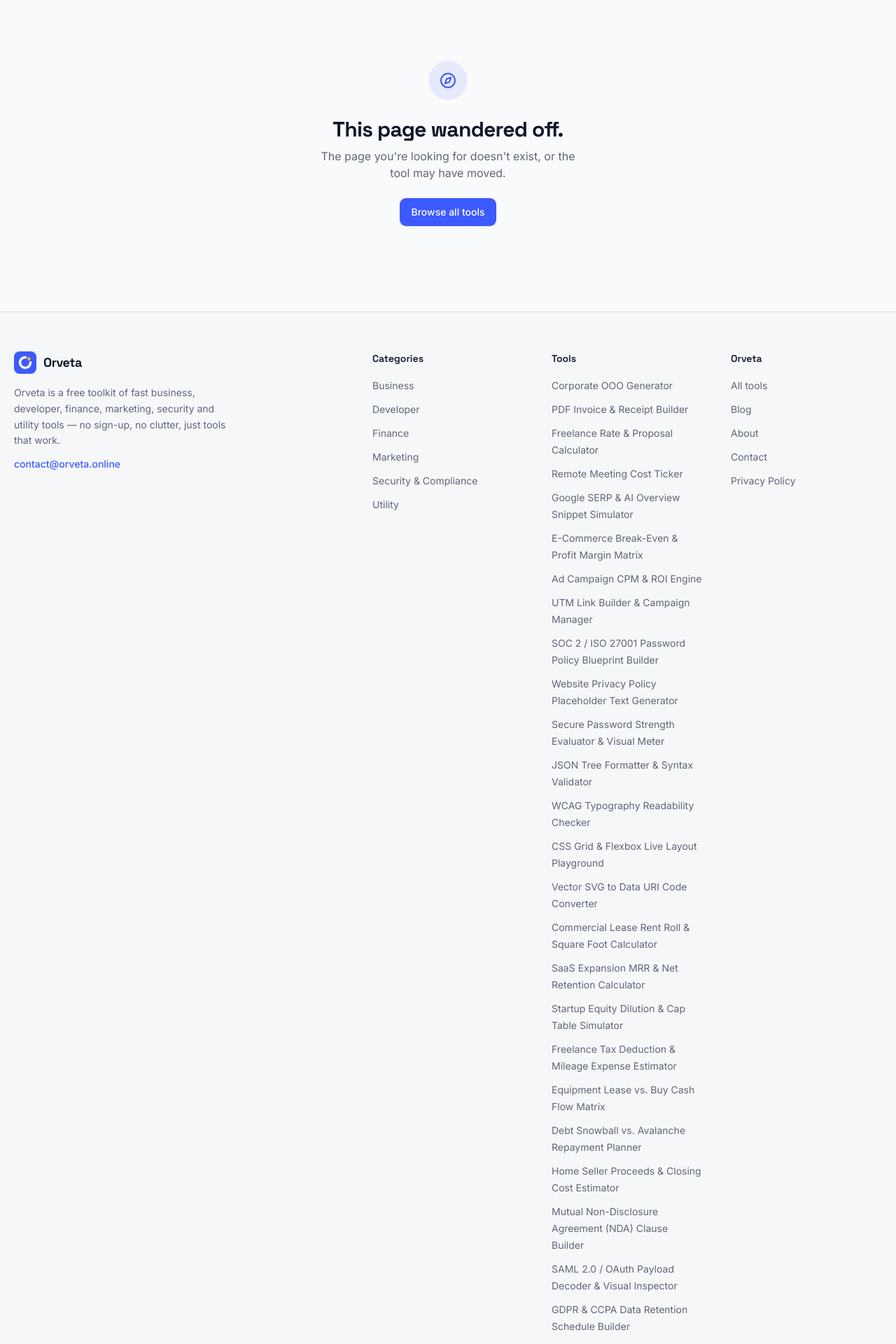
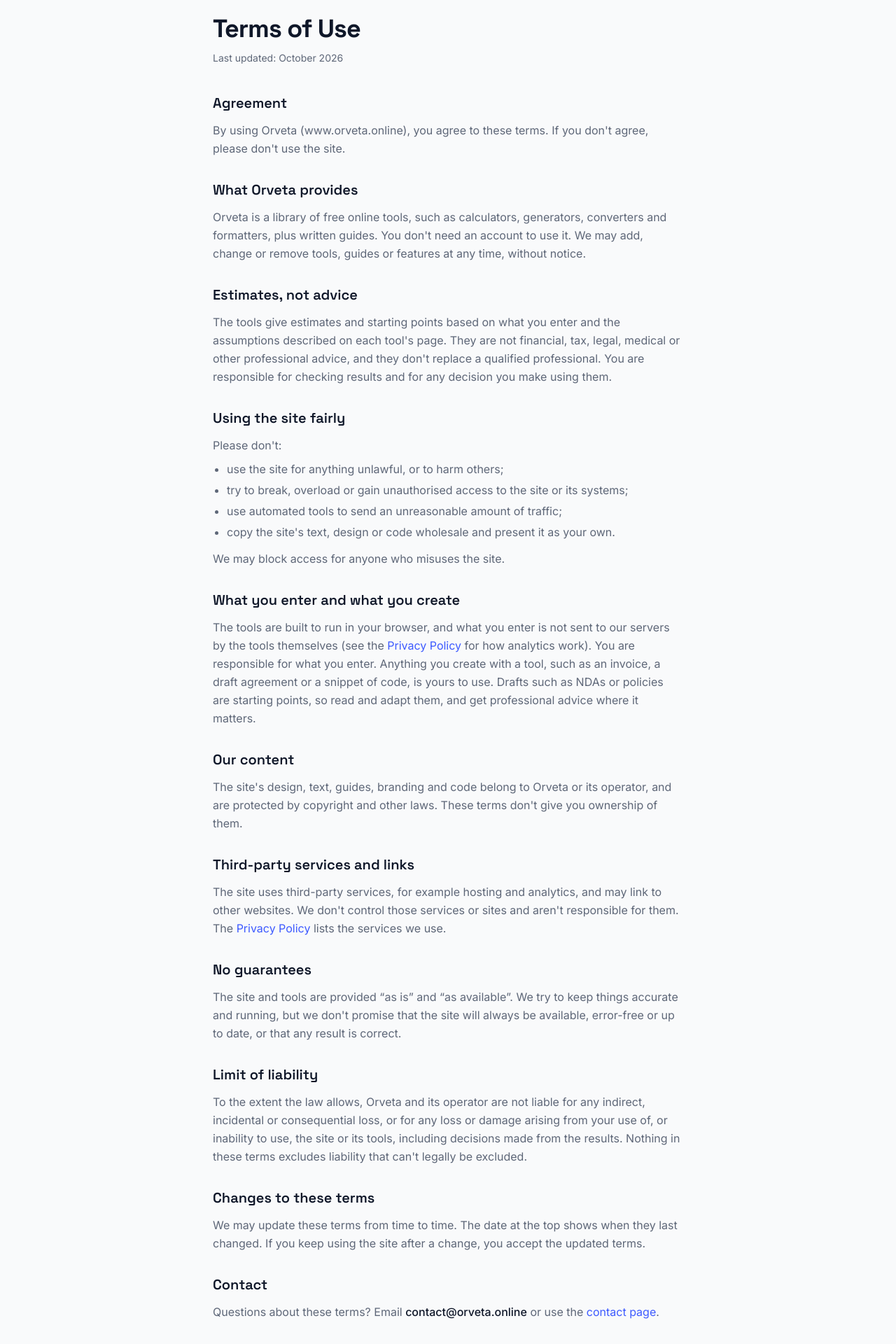
Before and after one commit to hanzlakhalid-dev/Orveta, a Next.js app: page /terms in a window 1280 px wide. Before the commit this address had no page. Shown: the part 100-2020 px from the top of the page at 70% size. Built offline with nearby package versions, Linux system fonts and the light colour scheme.

Commit message:
stage 2.3 implemented

```diff
--- a/src/app/sitemap.ts
+++ b/src/app/sitemap.ts
@@ -22,6 +22,7 @@
     { url: `${siteConfig.url}/about` },
     { url: `${siteConfig.url}/contact` },
     { url: `${siteConfig.url}/privacy` },
+    { url: `${siteConfig.url}/terms` },
   ];
 
   const toolRoutes: MetadataRoute.Sitemap = tools.map((tool) => ({
--- /dev/null
+++ b/src/app/terms/page.tsx
@@ -0,0 +1,149 @@
+import type { Metadata } from "next";
+import Link from "next/link";
+
+import { siteConfig } from "@/lib/site-config";
+import { buildPageMetadata } from "@/lib/metadata";
+
+export const metadata: Metadata = buildPageMetadata({
+  title: "Terms of Use",
+  description: `The terms for using ${siteConfig.name}'s free tools and guides: what the tools do and don't promise, fair use, and how to contact us.`,
+  path: "/terms",
+});
+
+const lastUpdated = "October 2026";
+
+const linkClass = "text-primary underline-offset-4 hover:underline";
+const h2Class = "font-display text-xl font-semibold text-foreground";
+
+export default function TermsPage() {
+  return (
+    <div className="container py-14">
+      <div className="mx-auto max-w-2xl">
+        <h1 className="font-display text-3xl font-bold tracking-tight text-foreground sm:text-4xl">
+          Terms of Use
+        </h1>
+        <p className="mt-3 text-sm text-muted-foreground">Last updated: {lastUpdated}</p>
+
+        <div className="mt-10 space-y-8 text-muted-foreground">
+          <section>
+            <h2 className={h2Class}>Agreement</h2>
+            <p className="mt-3 leading-relaxed">
+              By using {siteConfig.name} ({siteConfig.url.replace("https://", "")}), you agree to
+              these terms. If you don&apos;t agree, please don&apos;t use the site.
+            </p>
+          </section>
+
+          <section>
+            <h2 className={h2Class}>What {siteConfig.name} provides</h2>
+            <p className="mt-3 leading-relaxed">
+              {siteConfig.name} is a library of free online tools, such as calculators, generators,
+              converters and formatters, plus written guides. You don&apos;t need an account to use
+              it. We may add, change or remove tools, guides or features at any time, without
+              notice.
+            </p>
+          </section>
+
+          <section>
+            <h2 className={h2Class}>Estimates, not advice</h2>
+            <p className="mt-3 leading-relaxed">
+              The tools give estimates and starting points based on what you enter and the
+              assumptions described on each tool&apos;s page. They are not financial, tax, legal,
+              medical or other professional advice, and they don&apos;t replace a qualified
+              professional. You are responsible for checking results and for any decision you make
+              using them.
+            </p>
+          </section>
+
+          <section>
+            <h2 className={h2Class}>Using the site fairly</h2>
+            <p className="mt-3 leading-relaxed">Please don&apos;t:</p>
+            <ul className="mt-2 list-disc space-y-1 pl-5 leading-relaxed">
+              <li>use the site for anything unlawful, or to harm others;</li>
+              <li>try to break, overload or gain unauthorised access to the site or its systems;</li>
+              <li>use automated tools to send an unreasonable amount of traffic;</li>
+              <li>copy the site&apos;s text, design or code wholesale and present it as your own.</li>
+            </ul>
+            <p className="mt-3 leading-relaxed">We may block access for anyone who misuses the site.</p>
+          </section>
+
+          <section>
+            <h2 className={h2Class}>What you enter and what you create</h2>
+            <p className="mt-3 leading-relaxed">
+              The tools are built to run in your browser, and what you enter is not sent to our
+              servers by the tools themselves (see the{" "}
+              <Link href="/privacy" className={linkClass}>
+                Privacy Policy
+              </Link>{" "}
+              for how analytics work). You are responsible for what you enter. Anything you create
+              with a tool, such as an invoice, a draft agreement or a snippet of code, is yours to
+              use. Drafts such as NDAs or policies are starting points, so read and adapt them, and
+              get professional advice where it matters.
+            </p>
+          </section>
+
+          <section>
+            <h2 className={h2Class}>Our content</h2>
+            <p className="mt-3 leading-relaxed">
+              The site&apos;s design, text, guides, branding and code belong to {siteConfig.name} or
+              its operator, and are protected by copyright and other laws. These terms don&apos;t
+              give you ownership of them.
+            </p>
+          </section>
+
+          <section>
+            <h2 className={h2Class}>Third-party services and links</h2>
+            <p className="mt-3 leading-relaxed">
+              The site uses third-party services, for example hosting and analytics, and may link to
+              other websites. We don&apos;t control those services or sites and aren&apos;t
+              responsible for them. The{" "}
+              <Link href="/privacy" className={linkClass}>
+                Privacy Policy
+              </Link>{" "}
+              lists the services we use.
+            </p>
+          </section>
+
+          <section>
+            <h2 className={h2Class}>No guarantees</h2>
+            <p className="mt-3 leading-relaxed">
+              The site and tools are provided &ldquo;as is&rdquo; and &ldquo;as available&rdquo;.
+              We try to keep things accurate and running, but we don&apos;t promise that the site
+              will always be available, error-free or up to date, or that any result is correct.
+            </p>
+          </section>
+
+          <section>
+            <h2 className={h2Class}>Limit of liability</h2>
+            <p className="mt-3 leading-relaxed">
+              To the extent the law allows, {siteConfig.name} and its operator are not liable for
+              any indirect, incidental or consequential loss, or for any loss or damage arising from
+              your use of, or inability to use, the site or its tools, including decisions made from
+              the results. Nothing in these terms excludes liability that can&apos;t legally be
+              excluded.
+            </p>
+          </section>
+
+          <section>
+            <h2 className={h2Class}>Changes to these terms</h2>
+            <p className="mt-3 leading-relaxed">
+              We may update these terms from time to time. The date at the top shows when they last
+              changed. If you keep using the site after a change, you accept the updated terms.
+            </p>
+          </section>
+
+          <section>
+            <h2 className={h2Class}>Contact</h2>
+            <p className="mt-3 leading-relaxed">
+              Questions about these terms? Email{" "}
+              <span className="font-medium text-foreground">{siteConfig.email}</span> or use the{" "}
+              <Link href="/contact" className={linkClass}>
+                contact page
+              </Link>
+              .
+            </p>
+          </section>
+        </div>
+      </div>
+    </div>
+  );
+}
--- a/src/components/layout/footer.tsx
+++ b/src/components/layout/footer.tsx
@@ -85,6 +85,11 @@
                   Privacy Policy
                 </Link>
               </li>
+              <li>
+                <Link href="/terms" className="text-sm text-muted-foreground transition-colors hover:text-foreground">
+                  Terms of Use
+                </Link>
+              </li>
             </ul>
           </div>
         </div>
```
